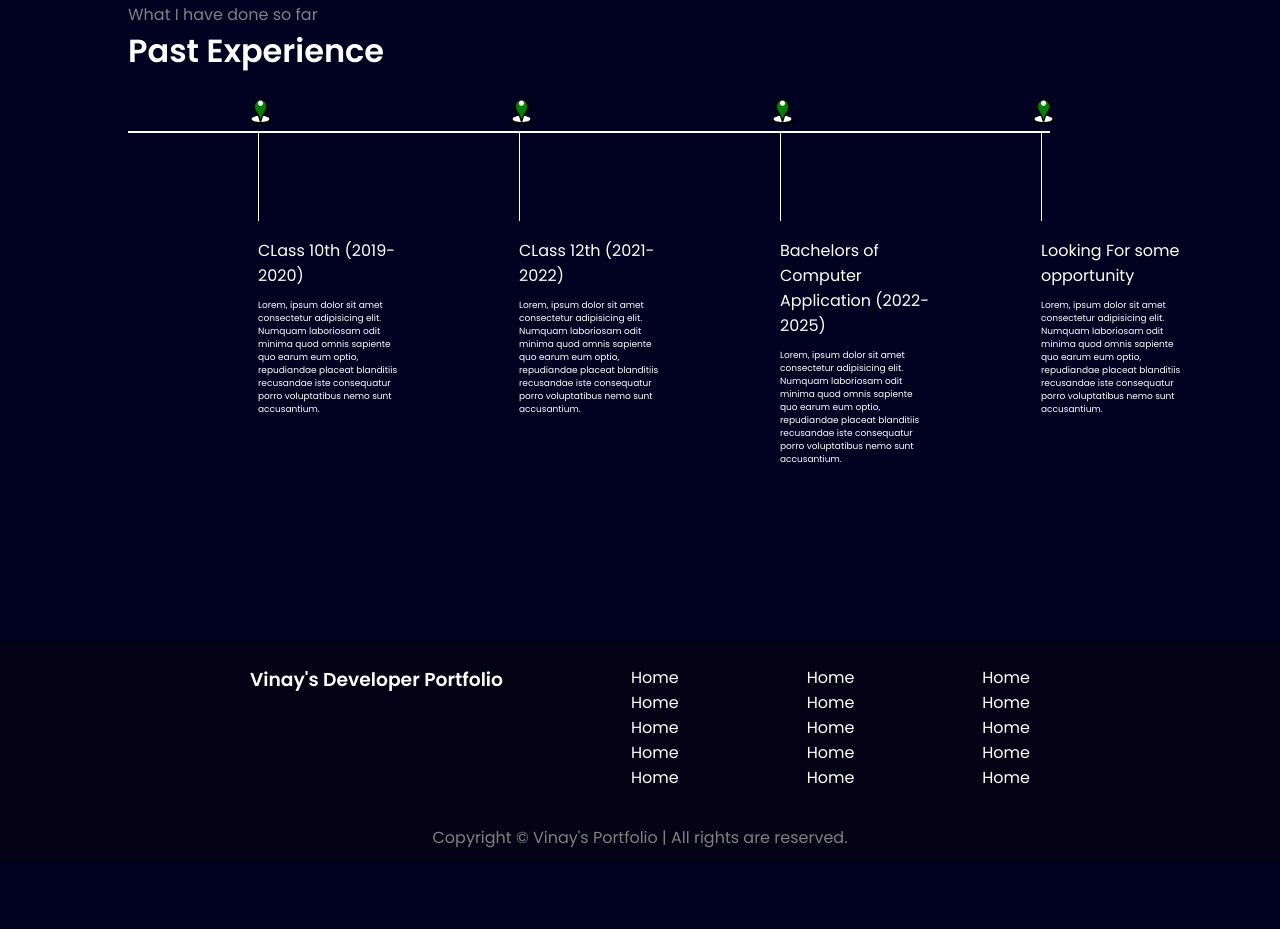
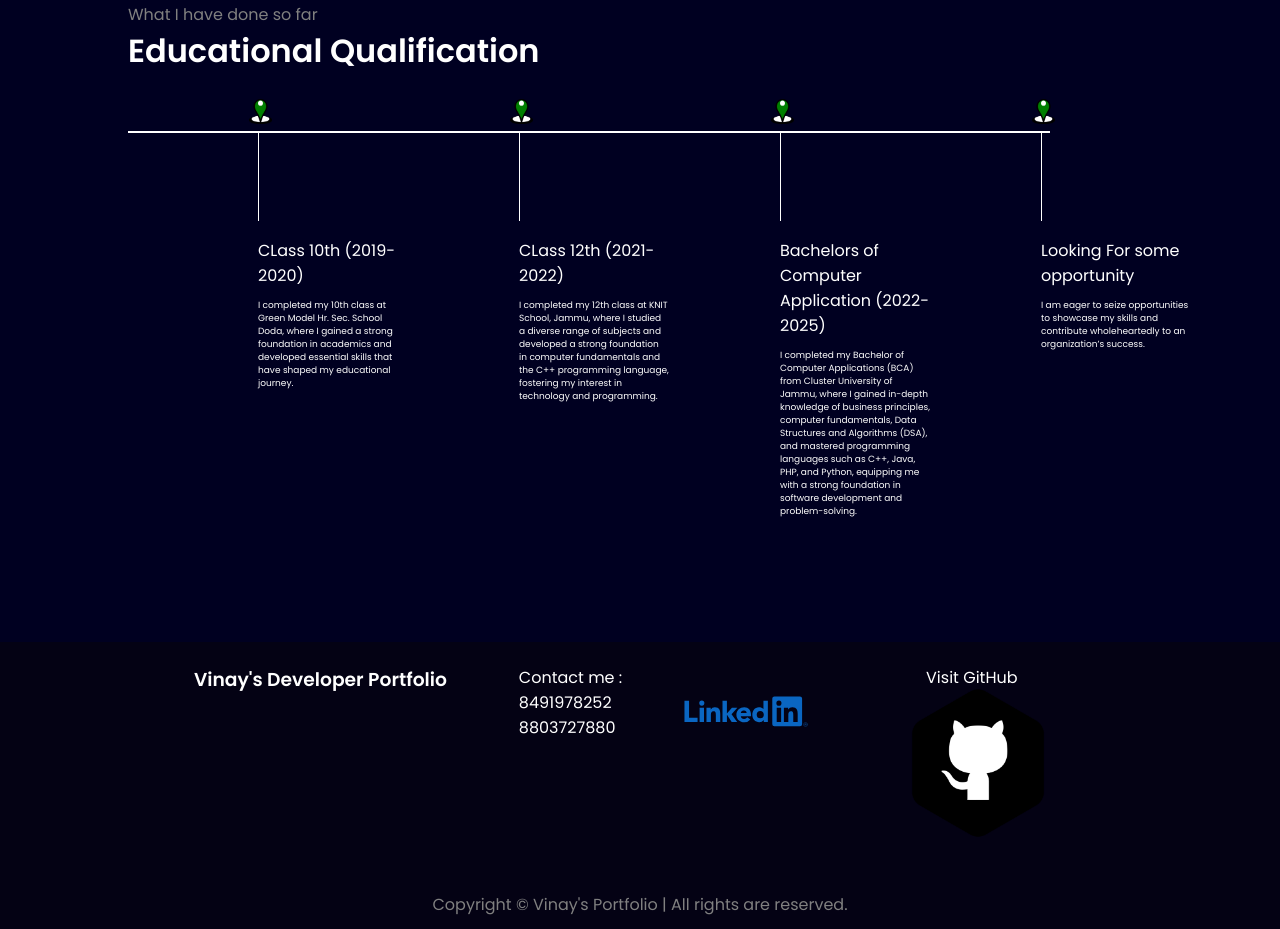
Before and after one commit to vinay-kotwal/vinaysportfolio.github.io, a plain HTML site: page index.html in a window 1280 px wide. Shown: the part 753-1682 px from the top of the page. Before the commit the page ends 1615 px from the top, so only its background shows below. Drawn offline with nearby package versions, Linux system fonts and the light colour scheme.

Commit message:
add some changes like icons and links

```diff
--- a/index.html
+++ b/index.html
@@ -81,6 +81,10 @@
           font-size: 20px;
           cursor: pointer;
         }
+        .custom-link {
+    text-decoration: none; /* Removes underline */
+    color: inherit; /* Keeps the text color same as parent (button) */
+        }
         .rightsection img{
             width: 80%;
             margin: 80px 0;
@@ -154,6 +158,12 @@
            padding: 12px 0;
 
         }
+        .icon{
+             width: 160px;
+    position: relative;
+    top: -7px;
+    left: -28px;
+        }
 
 
 
@@ -183,8 +193,12 @@
                <span id="element"></span>
 
             <div class="buttons">
-                <button class="btn">Download Resume</button>
-                <button class="btn">Visit GitHub</button>
+                <button class="btn"><a
+                        href="https://docs.google.com/document/d/1sI_Fb1b10shVOikG35cqVyM5PhWbsqGw/edit?usp=sharing&ouid=111331247949966649722&rtpof=true&sd=true" target="_blank" class="custom-link">Download
+                        Resume</a></button>
+                <button class="btn"><a
+                        href="https://www.linkedin.com/in/vinay-kotwal-3b0244285?lipi=urn%3Ali%3Apage%3Ad_flagship3_profile_view_base_contact_details%3BXaijz33MT9aJ4KwigEan6A%3D%3D" target="_blank" class="custom-link">Visit
+                        LinkedIn</a></button>
             </div>
             </div>
 
@@ -197,17 +211,16 @@
 
      <section class="secondsection">
         <span class="text-gray"> What I have done so far</span>
-        <h1>Past Experience</h1>
+        <h1>Educational Qualification</h1>
 
         <div class="box">
             <div class="vertical">
                 <img class="image-top" src="milestone.png.png">
                 <div class="vertical-title"> CLass 10th (2019-2020)</div>
                    <div class="vertical-desc">
-                   Lorem, ipsum dolor sit amet consectetur adipisicing elit.
-                   Numquam laboriosam odit minima quod omnis sapiente quo earum eum optio,
-                   repudiandae placeat blanditiis recusandae iste consequatur porro voluptatibus
-                   nemo sunt accusantium.
+                I completed my 10th class at Green Model Hr. Sec. School Doda,
+                where I gained a strong foundation in academics and
+                developed essential skills that have shaped my educational journey.
                    </div>
 
                 </div>
@@ -215,10 +228,9 @@
                 <img class="image-top" src="milestone.png.png">
                 <div class="vertical-title"> CLass 12th (2021-2022)</div>
                 <div class="vertical-desc">
-                   Lorem, ipsum dolor sit amet consectetur adipisicing elit.
-                   Numquam laboriosam odit minima quod omnis sapiente quo earum eum optio,
-                   repudiandae placeat blanditiis recusandae iste consequatur porro voluptatibus
-                   nemo sunt accusantium.
+                    I completed my 12th class at KNIT School, Jammu, where I studied a diverse range of subjects and developed a strong
+                    foundation in computer fundamentals and the C++ programming language, fostering my interest in technology and
+                    programming.
                 </div>
 
                 </div>
@@ -227,10 +239,10 @@
                 <img class="image-top" src="milestone.png.png">
                 <div class="vertical-title">Bachelors of Computer Application (2022-2025)</div>
                 <div class="vertical-desc">
-                   Lorem, ipsum dolor sit amet consectetur adipisicing elit.
-                   Numquam laboriosam odit minima quod omnis sapiente quo earum eum optio,
-                   repudiandae placeat blanditiis recusandae iste consequatur porro voluptatibus
-                   nemo sunt accusantium.
+                    I completed my Bachelor of Computer Applications (BCA) from Cluster University of Jammu, where I gained in-depth
+                    knowledge of business principles, computer fundamentals, Data Structures and Algorithms (DSA), and mastered
+                    programming languages such as C++, Java, PHP, and Python, equipping me with a strong foundation in software
+                    development and problem-solving.
                 </div>
 
                 </div>
@@ -239,10 +251,8 @@
                 <img class="image-top" src="milestone.png.png">
                 <div class="vertical-title"> Looking For some opportunity</div>
                 <div class="vertical-desc">
-                   Lorem, ipsum dolor sit amet consectetur adipisicing elit.
-                   Numquam laboriosam odit minima quod omnis sapiente quo earum eum optio,
-                   repudiandae placeat blanditiis recusandae iste consequatur porro voluptatibus
-                   nemo sunt accusantium.
+                    I am eager to seize opportunities to
+                    showcase my skills and contribute wholeheartedly to an organization’s success.
                 </div>
 
                 </div>
@@ -258,30 +268,25 @@
             </div>
             <div class="second">
                <ul>
-                <li>Home</li>
-                <li>Home</li>
-                <li>Home</li>
-                <li>Home</li>
-                <li>Home</li>
+                <li>Contact me :</li>
+                <li>8491978252</li>
+                <li>8803727880</li>
+
                </ul>
             </div>
             <div class="third">
                 <ul>
-                <li>Home</li>
-                <li>Home</li>
-                <li>Home</li>
-                <li>Home</li>
-                <li>Home</li>
+
+                <li><a href="https://www.linkedin.com/in/vinay-kotwal-3b0244285?lipi=urn%3Ali%3Apage%3Ad_flagship3_profile_view_base_contact_details%3BXaijz33MT9aJ4KwigEan6A%3D%3D" target="_blank" class="custom-link"><img class="icon" src="linkedin.svg"></a></li>
+
                </ul>
 
             </div>
             <div class="fourth">
                 <ul>
-                <li>Home</li>
-                <li>Home</li>
-                <li>Home</li>
-                <li>Home</li>
-                <li>Home</li>
+               <li>Visit GitHub</li>
+                <li><a href="https://github.com/vinay-kotwal?tab=overview&from=2025-08-01&to=2025-08-31" target="_blank" class="custom-link"><img class="icon" src="github.img.png"></a></li>
+
                </ul>
 
             </div>
@@ -293,7 +298,7 @@
   <script src="https://unpkg.com/typed.js@2.1.0/dist/typed.umd.js"></script>
   <script>
     var typed = new Typed('#element', {
-      strings: ['Web Developer', 'Project Manager', 'Web Designer',],
+      strings: ['Web Developer', 'Project Manager', 'Web Designer','Software Developer'],
       typeSpeed: 50,
     });
   </script>
```
Also changed, not shown: github.img.png (added), linkedin.svg (added). Lines whose indentation alone changed are shown as unchanged.
